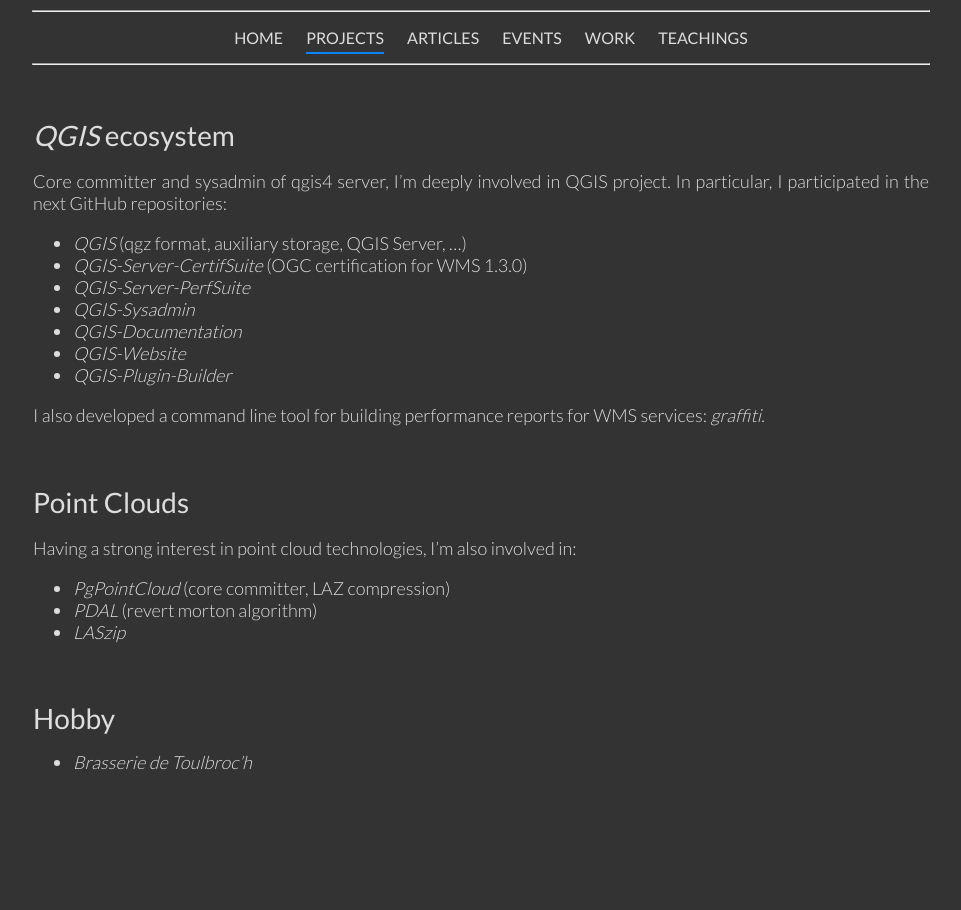
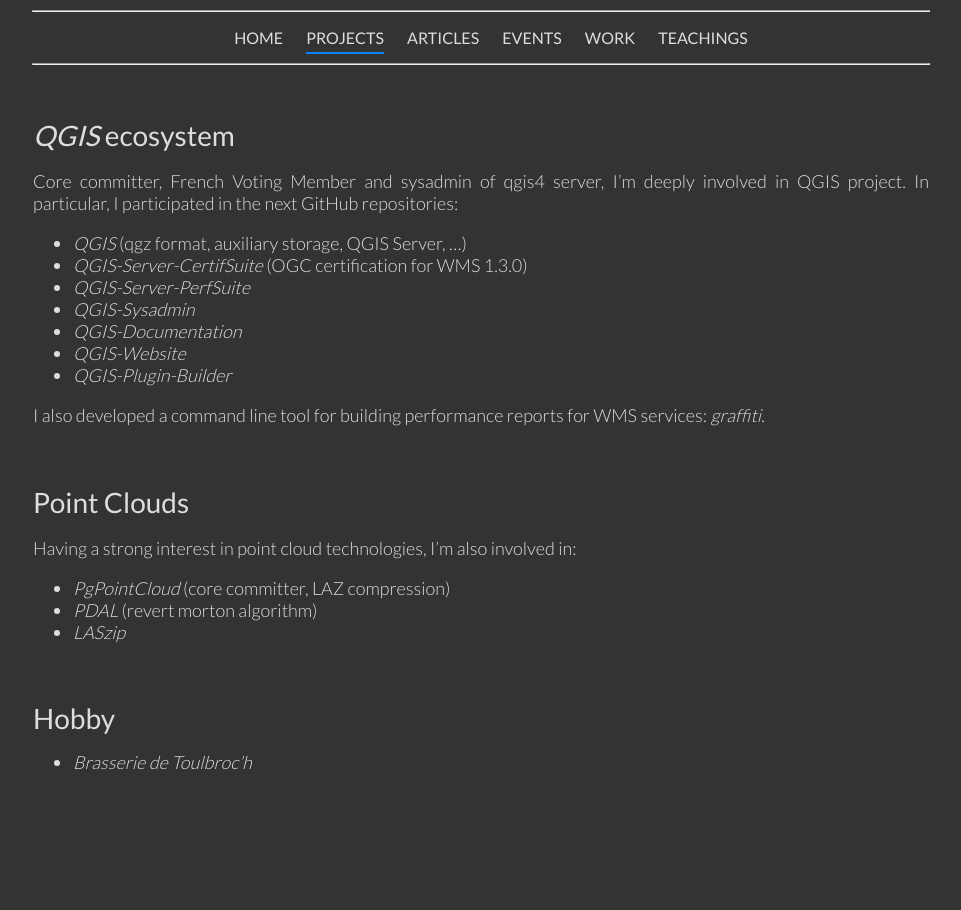
Before and after one commit to pblottiere/pblottiere.github.io, a Jekyll site: the page built from projects/index.md, in a window 1280 px wide. Shown: the whole page, without its empty margins (159-1120 px from the left). Built offline with Jekyll 4.4.1, drawn with Linux system fonts in a browser that asks for light colours; comment, search, counter and statistics services are not loaded; our own code applies the rules of GitHub Pages for plain Markdown files.

Commit message:
Add voting member title

```diff
--- a/projects/index.md
+++ b/projects/index.md
@@ -4,8 +4,9 @@ layout: left
 
 # <a href="https://www.qgis.org/en/site/">_QGIS_</a> ecosystem
 
-Core committer and sysadmin of qgis4 server, I'm deeply involved in QGIS
-project. In particular, I participated in the next GitHub repositories:
+Core committer, French Voting Member and sysadmin of qgis4 server, I'm deeply
+involved in QGIS project. In particular, I participated in the next GitHub
+repositories:
 
   + {:.item} <a href="https://github.com/qgis/QGIS">_QGIS_</a> (qgz format, auxiliary storage, QGIS Server, ...)
   + {:.item} <a href="https://github.com/qgis/QGIS-Server-CertifSuite">_QGIS-Server-CertifSuite_</a> (OGC certification for WMS 1.3.0)
```
